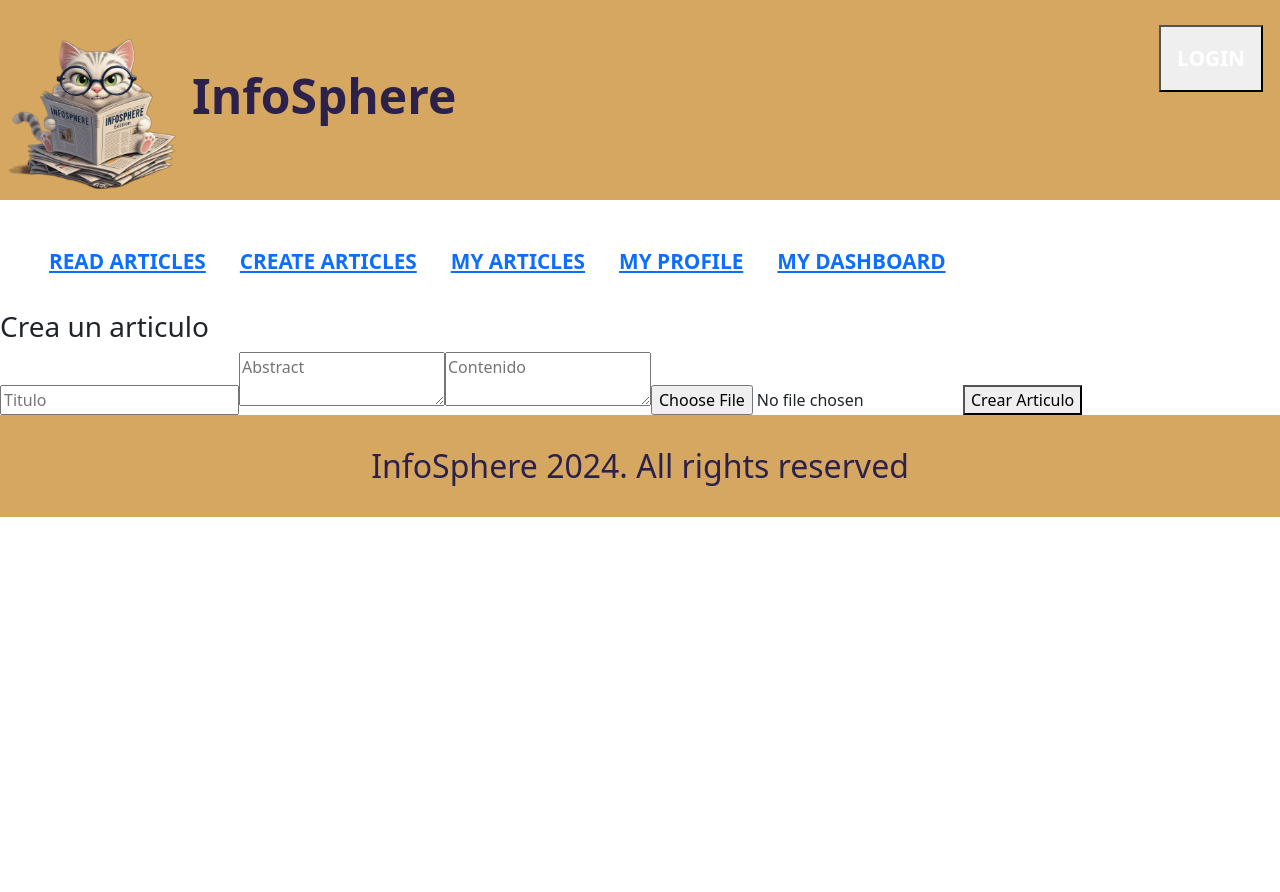
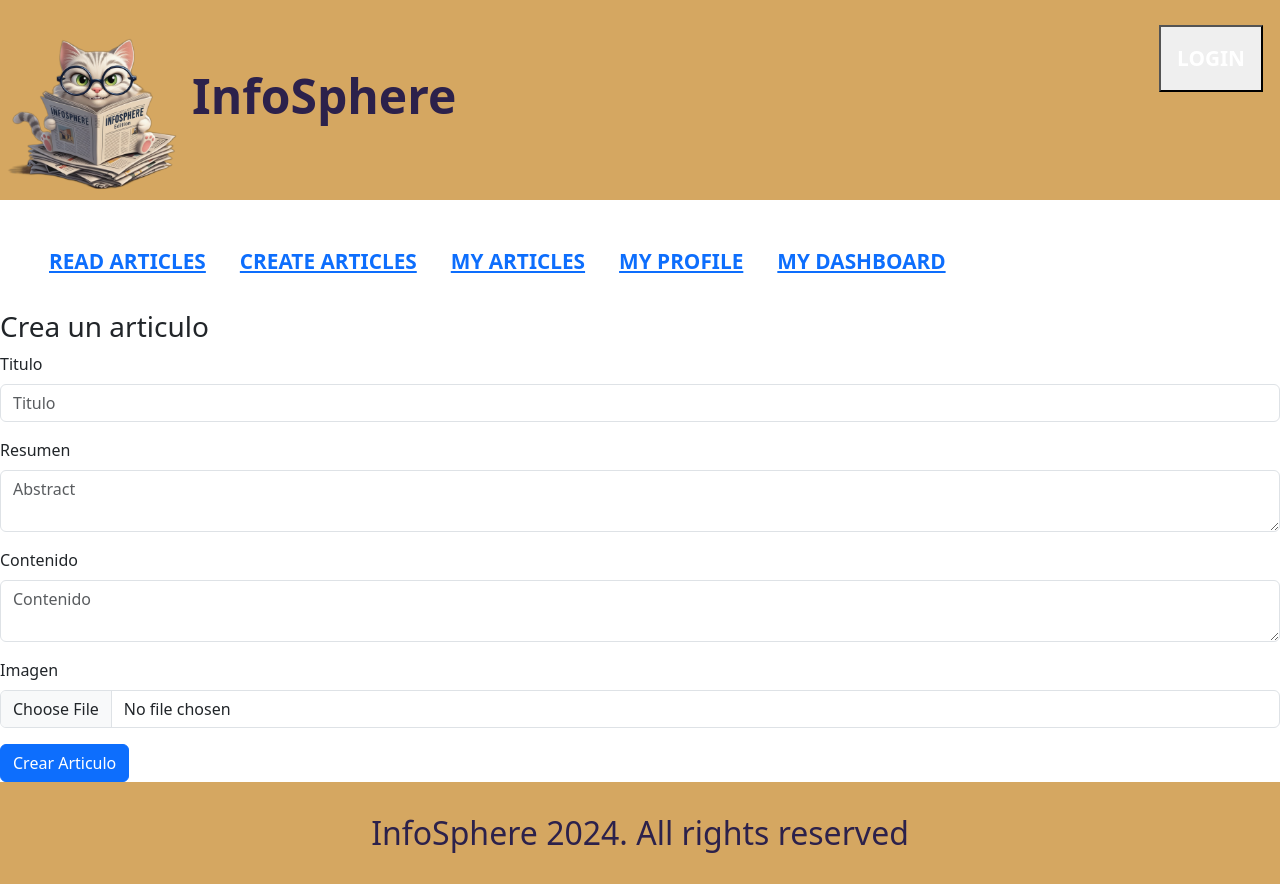
Before and after one commit to sarainesgonz/prog3-tif, a React (Vite) app in the folder InfoSphere/: page /create in a window 1280 px wide. Before the commit the page ends 800 px from the top, so only its background shows below. Built offline with nearby package versions, Linux system fonts and the light colour scheme.

Commit message:
added button to handle backclick

```diff
--- a/InfoSphere/src/components/ArticleFormPage.jsx
+++ b/InfoSphere/src/components/ArticleFormPage.jsx
@@ -1,7 +1,8 @@
 
-import React, { useState} from "react";
-import {useAuth} from "./context/AuthContext";
+import React, { useState } from "react";
+import { useAuth } from "./context/AuthContext";
 import NavBar from "./layout/NavBar";
+import { useNavigate } from "react-router-dom";
 
 function ArticleFormPage(props) {
     const [title, setTitle] = useState("");
@@ -10,6 +11,7 @@ function ArticleFormPage(props) {
     const [image, setImage] = useState(null);
     const { authState } = useAuth();
     const { token } = authState;
+    const navigate = useNavigate();
 
 
     const handleSubmit = (e) => {
@@ -22,8 +24,6 @@ function ArticleFormPage(props) {
         if (image) {
             formData.append("image", image);
         }
-
-        // console.log(token);
 
         fetch("https://sandbox.academiadevelopers.com/infosphere/articles/", {
             method: "POST",
@@ -50,28 +50,47 @@ function ArticleFormPage(props) {
             .then((data) => {
                 if (data) {
                     console.log(data);
-                    console.log("articulo creado exitosamnete");
+                    // console.log("articulo creado exitosamnete");
+                    alert("Articulo creado exitosamente");
+                    navigate("/myarticles");
                 }
                 return data;
             })
             .catch((error) => {
                 console.log(error);
+                throw new Error("No puedes crear articulos");
             });
     };
 
     return (
         <div>
-            <NavBar/>
+            <NavBar />
             <h3>Crea un articulo</h3>
 
             <form onSubmit={handleSubmit}>
-                <input required type="text" placeholder="Titulo" value={title} onChange={(e) => setTitle(e.target.value)} id="formTitle" />
-                <textarea type="text" placeholder="Abstract" value={abstract} onChange={(e) => setAbstract(e.target.value)} id="formAbstract" />
-                <textarea required type="text" placeholder="Contenido" value={content} onChange={(e) => setContent(e.target.value)} id="formContent" />
-                <input type="file" placeholder="Imagen" onChange={(e) => setImage(e.target.files[0])} id="formImage" />
-                <button type="submit">Crear Articulo</button>
+                <div className="mb-3">
+                    <label className="form-label"> Titulo</label>
+                    <input required type="text" placeholder="Titulo" value={title} onChange={(e) => setTitle(e.target.value)} id="formTitle" className="form-control" />
+                </div>
+                <div className="mb-3">
+                    <label className="form-label"> Resumen</label>
+                    <textarea type="text" placeholder="Abstract" value={abstract} onChange={(e) => setAbstract(e.target.value)} id="formAbstract" className="form-control" />
+                </div>
+                <div className="mb-3">
+                    <label className="form-label">Contenido</label>
+                    <textarea required type="text" placeholder="Contenido" value={content} onChange={(e) => setContent(e.target.value)} id="formContent" className="form-control" />
+                </div>
+                <div className="mb-3">
+
+                    <label className="form-label"> Imagen </label>
+                    <input type="file" placeholder="Imagen" onChange={(e) => setImage(e.target.files[0])} id="formImage" className="form-control" />
+                </div>
+                <button type="submit" className="btn btn-primary">Crear Articulo</button>
+
             </form>
         </div>
+
+
     )
 }
 
--- a/InfoSphere/src/components/EditPage.jsx
+++ b/InfoSphere/src/components/EditPage.jsx
@@ -76,11 +76,19 @@ function EditPage() {
       throw new Error("No se pudo editar el articulo");
     }
   }
+
+  const handleBackClick = () => {
+    navigate(-1)
+  }
+
   return (
     <div>
       <NavBar />
       {loading && <p>Cargando...</p>}
       {error && <p>Se ha producido un error</p>}
+      <div className="d-flex justify-content-end">
+        <button className="btn btn-primary me-2" onClick={handleBackClick}>Volver</button>
+      </div>
       <form onSubmit={handleSubmit}>
         <div className="mb-3">
           <label className="form-label"> Titulo</label>
--- a/InfoSphere/src/components/FullArticlePage.jsx
+++ b/InfoSphere/src/components/FullArticlePage.jsx
@@ -56,11 +56,16 @@ function FullArticlePage() {
         navigate(`/edit/${id}`)
     }
 
+    const handleBackClick = () => {
+        navigate(-1)
+    }
+
 return (
         <div>
             <NavBar />
             {/* <Buttons />  */}
             <div className="d-flex justify-content-end">
+                <button className="btn btn-primary me-2" onClick={handleBackClick}>Volver</button>
                 <button className="btn btn-primary me-2" onClick={handleEdit}>Editar</button>
                 <button className="btn btn-danger" onClick={handleDelete}>Eliminar</button>
             </div>
```
